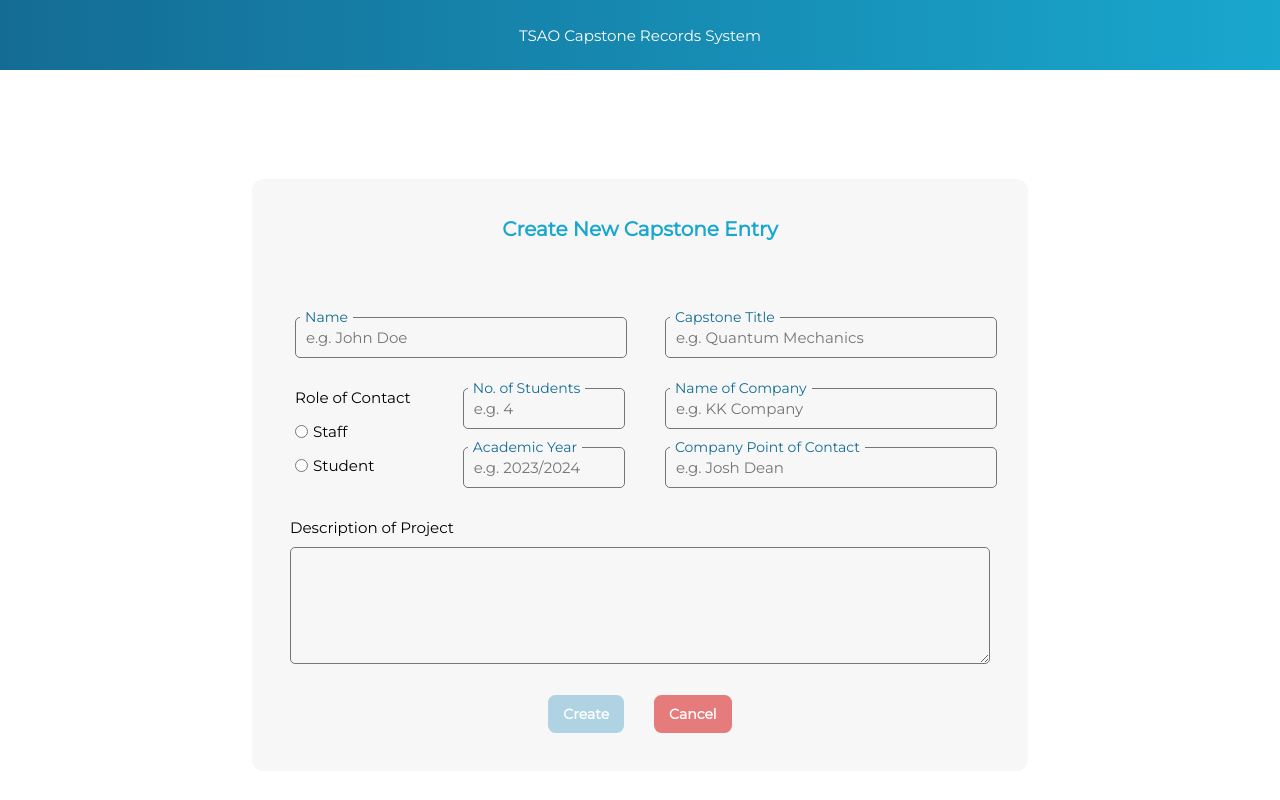
After one commit to YaSwe/week8, a Flask app: template templates/createCapstone.html in a window 1280 px wide. The commit adds this page. Run offline with Flask 3, Linux system fonts and the light colour scheme; the template is opened without the code that fills it, so the values that code supplies are empty.

Commit message:
Feature: Added create capstone feature

```diff
--- a/static/css/main.css
+++ b/static/css/main.css
@@ -30,6 +30,10 @@ input {
     border: none;
 }
 
+h1 {
+    text-align: center;
+}
+
 /* Header */
 
 .header {
@@ -59,7 +63,7 @@ main {
 
 form {
     background: var(--light-grey);
-    padding: 2.5rem;
+    padding: 3rem 4rem 3rem 3rem;
     border-radius: 0.8rem;
     display: flex;
     flex-direction: column;
@@ -67,77 +71,63 @@ form {
 }
 
 form h2 {
-    margin-bottom: 4rem;
+    margin-bottom: 3rem;
     font-size: 20px;
     color: var(--cyan)
 }
 
-.input-selection {
+.input-group {
     position: relative;
-    display: flex;
-    flex-direction: column;
-    margin-bottom: 4rem;
-    width: 300px;
+    width: 250px;
+    margin-bottom: 3rem;
 }
 
-input {
-    padding: 5px 0;
-    border: none;
-    border-bottom: 1px solid var(--dark-grey);
-    transition: .3s ease;
-    font-size: 14px;
+.input-group input {
+    width: 100%;
+    padding: 10px 0 10px 10px;
+    border: 1px solid var(--dark-grey);
+    background: transparent;
     color: var(--dark-grey);
-    background: var(--light-grey);
-}
-input:focus {
+    border-radius: 5px;
+    font-size: 15px;
     outline: none;
-    border-color: var(--light-blue);
-    box-shadow: 0 1px 0 0 var(--dark-blue);
 }
 
-.label {
+.input-group label, .input-group textarea {
     position: absolute;
-    height: 70%;
-    display: flex;
-    align-items: center;
+    top: 50%;
+    left: 5px;
+    transform: translateY(-50%);
+    padding: 0 5px;
+    pointer-events: none;
+    font-size: 15px;
+    color: var(--dark-grey);
     transition: .3s ease;
-    color: var(--dark-grey);
 }
 
-label {
+.input-group input:valid ~ label,
+.input-group input:focus ~ label
+{
+    top: 0;
+    color: var(--dark-blue);
     font-size: 14px;
-}
-
-input:focus + .label,
-input:not(:placeholder-shown) + .label {
-    transform: translateY(-27px);
-}
-
-.label-active {
-    transform: translateY(-55px);
-    font-weight: 600;
-    color: black;
-}
-
-input:focus + .label label,
-input:not(:placeholder-shown) + .label label {
-    font-weight: 600;
-    color: black;
+    background: var(--light-grey);
 }
 
 .signUpLink, .loginLink {
     font-size: 14px;
-    margin-top: 2rem;
+    margin-top: 4rem;
 }
 
-.underline-link {
-    text-decoration: underline;
+.redirect-link {
     color: var(--dark-blue);
     margin-left: 2px;
-    cursor: pointer;
+    text-decoration: none;
+    font-weight: 600;
 }
 
-.underline-link:hover {
+.redirect-link:hover {
+    cursor: pointer;
     color: var(--light-blue);
 }
 
@@ -165,8 +155,82 @@ input:not(:placeholder-shown) + .label label {
 
 .userBtns {
     display: flex;
-    gap: 70px;
+    gap: 60px;
     margin-top: 50px;
+}
+
+/* Create Capstone */
+.cp-form {
+    background: var(--light-grey);
+    padding: 2.5rem;
+    border-radius: 0.8rem;
+    display: flex;
+    flex-direction: column;
+    width: 700px;
+    gap: 2rem;
+    margin-top: 150px;
+    align-items: center;
+}
+
+.cp-form h2 {
+    width: 100%;
+    text-align: center;
+}
+
+.cp-form .input-group {
+    width: 320px;
+    margin-bottom: 0;
+}
+
+.width {
+    width: 150px !important;
+}
+
+.input-groups {
+    display: flex;
+    justify-content: space-between;
+    width: 690px;
+}
+
+.input-container {
+    display: flex;
+    flex-direction: column;
+    gap: 1.2rem;
+}
+
+.radio-group {
+    display: flex;
+    flex-direction: column;
+    gap: 15px;
+}
+
+.radio {
+    display: flex;
+    gap: 5px;
+}
+
+.textarea-input {
+    display: flex;
+    flex-direction: column;
+    align-self: flex-start;
+    width: 100%;
+    justify-content: center;
+    gap: 10px;
+}
+
+textarea {
+    background: transparent;
+    border: 1px solid var(--dark-grey);
+    color: var(--dark-grey);
+    border-radius: 5px;
+    font-size: 15px;
+    outline: none;
+    padding: 10px;
+}
+
+textarea:focus {
+    border-color: var(--dark-blue);
+    font-size: 15px;
 }
 
 /* Capstone Query Results*/
@@ -227,6 +291,7 @@ input:not(:placeholder-shown) + .label label {
     color: var(--white);
     text-decoration: none;
     font-size: 14px;
+    font-weight: 600;
 }
 
 .btn:hover {
--- /dev/null
+++ b/templates/createCapstone.html
@@ -0,0 +1,80 @@
+{% extends 'base.html' %}
+
+{% block title %} <title>Create New Capstone Entry</title>{% endblock %}
+
+{% block body %}
+<div class="header">
+    <div class="title">TSAO Capstone Records System</div>
+</div>
+<main class="content">
+    <form class="cp-form" action="/createCapstone" method="POST">
+        <h2>Create New Capstone Entry</h2>
+
+        <div class="input-groups">
+            <div class="input-group">
+                <input type="text" name="cp-name" id="cp-name" placeholder="e.g. John Doe">
+                <label for="cp-name">Name</label>
+            </div>
+
+            <div class="input-group">
+                <input type="text" name="cp-title" id="cp-title" placeholder="e.g. Quantum Mechanics">
+                <label for="cp-title">Capstone Title</label>
+            </div>
+        </div>
+
+        <div class="input-groups">
+            <div class="radio-group">
+                <label for="cp-roleOfContact">Role of Contact</label>
+                <div class="radio">
+                    <input type="radio" id="roleOfContact-staff" name="cp-roleOfContact" value="Staff">
+                    <label for="roleOfContact-staff">Staff</label>
+                </div>
+                <div class="radio">
+                    <input type="radio" id="roleOfContact-student" name="cp-roleOfContact" value="Student">
+                    <label for="roleOfContact-student">Student</label>
+                </div>
+            </div>
+
+            <div class="input-container">
+                <div class="input-group width">
+                    <input type="text" name="cp-noOfStudents" id="cp-noOfStudents" placeholder="e.g. 4">
+                    <label for="cp-noOfStudents">No. of Students</label>
+                </div>
+
+                <div class="input-group width">
+                    <input type="text" name="cp-academicYear" id="cp-academicYear" placeholder="e.g. 2023/2024">
+                    <label for="cp-academicYear">Academic Year</label>
+                </div>
+            </div>
+
+            <div class="input-container">
+                <div class="input-group">
+                    <input type="text" name="cp-companyName" id="cp-companyName" placeholder="e.g. KK Company">
+                    <label for="cp-companyName">Name of Company</label>
+                </div>
+
+                <div class="input-group">
+                    <input type="text" name="cp-pointOfContact" id="cp-pointOfContact" placeholder="e.g. Josh Dean">
+                    <label for="cp-pointOfContact">Company Point of Contact</label>
+                </div>
+            </div>
+        </div>
+
+        <div class="textarea-input">
+            <label for="cp-description">Description of Project</label>
+            <textarea name="cp-description" id="cp-description" cols="30" rows="5"></textarea>
+        </div>
+
+        <div class="btns-group">
+            <input type="submit" class="btn createCpBtn" value="Create">
+            <a class="btn cancelBtn" href="/dashboard">Cancel</a>
+        </div>
+
+        {% if message == 'Successful Capstone Creation' %}
+        <div class="success-text">Capstone project successfully created.</div>
+        {% endif %}
+
+    </form>
+</main>
+
+{% endblock %}
```
Also changed, not shown: capstone.py (+27 -1 lines), templates/login.html (+7 -11 lines), templates/queryCapstone.html (+6 -8 lines), templates/register.html (+7 -11 lines).
